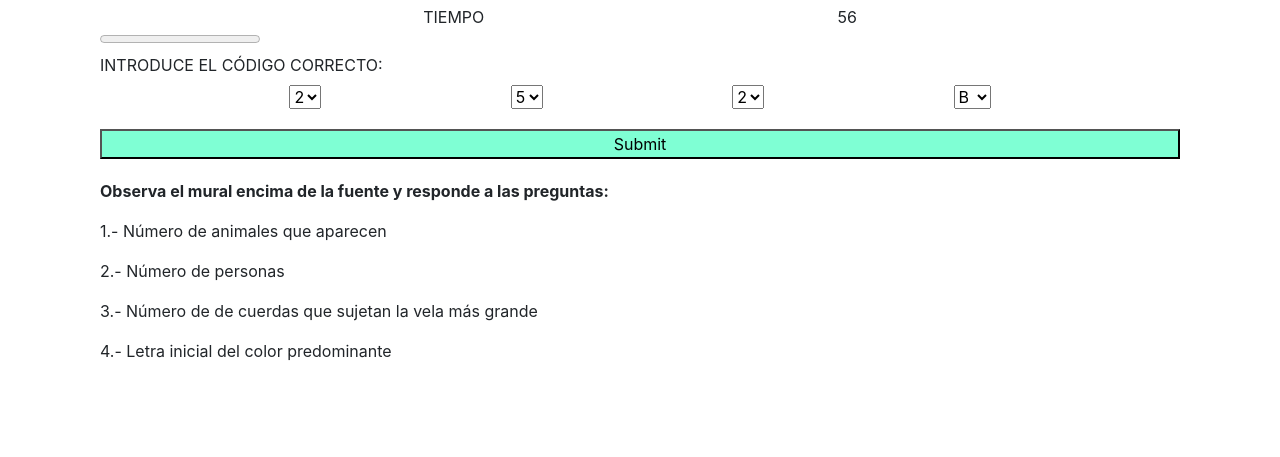
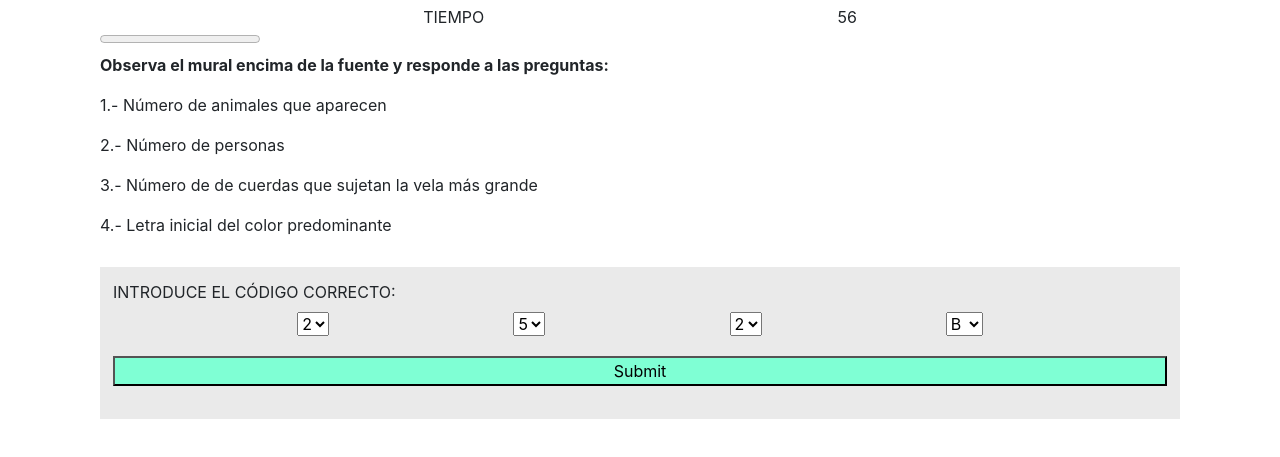
Before and after one commit to sanprieto/test, a website built with Parcel: page index.html in a window 1280 px wide. Shown: the part 81-538 px from the top of the page. Built offline with nearby package versions, Linux system fonts and the light colour scheme.

Commit message:
change text

```diff
--- a/css/style.css
+++ b/css/style.css
@@ -33,3 +33,10 @@ input {
   width: 100%;
   background: aquamarine;
 }
+
+form {
+
+  background: #eaeaea;
+  margin-top: 30px;
+  padding: 13px;
+}
--- a/index.html
+++ b/index.html
@@ -17,6 +17,11 @@
         <div id="time">0</div>
     </div>
     <progress value="0" max="10" id="progressBar"></progress>
+    <p><b>Observa el mural encima de la fuente y responde a las preguntas:</b></p>
+    <p>1.- Número de animales que aparecen</p>
+    <p>2.- Número de personas</p>
+    <p>3.- Número de de cuerdas que sujetan la vela más grande</p>
+    <p>4.- Letra inicial del color predominante</p>
 
     <form >
       <label for="cars">INTRODUCE EL CÓDIGO CORRECTO:</label>
@@ -51,11 +56,7 @@
       <input id="button" type="submit">
     </form>
 
-    <p><b>Observa el mural encima de la fuente y responde a las preguntas:</b></p>
-    <p>1.- Número de animales que aparecen</p>
-    <p>2.- Número de personas</p>
-    <p>3.- Número de de cuerdas que sujetan la vela más grande</p>
-    <p>4.- Letra inicial del color predominante</p>
+
 
     </div>
 
```
Also changed, not shown: dist/index.html.
